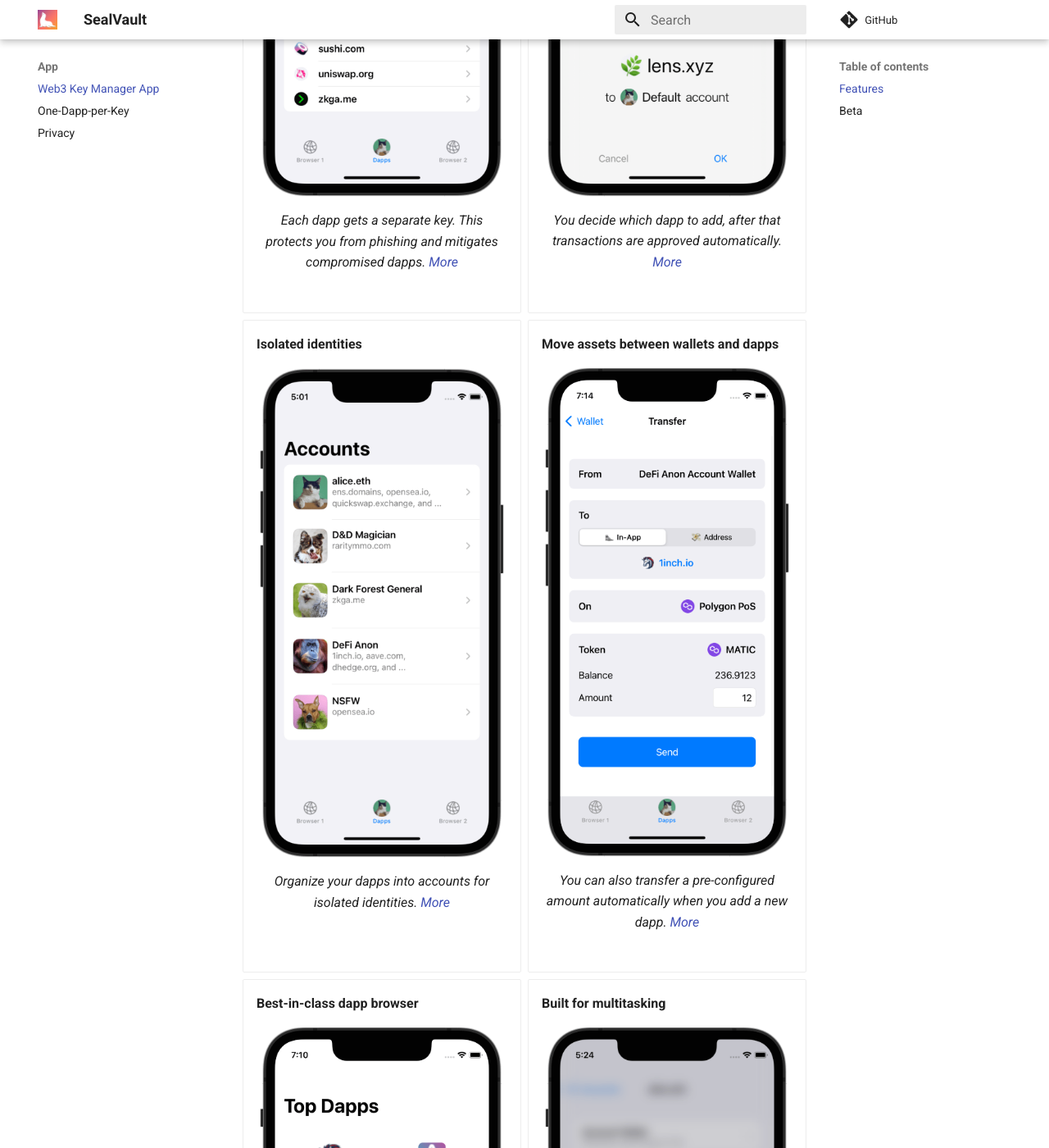
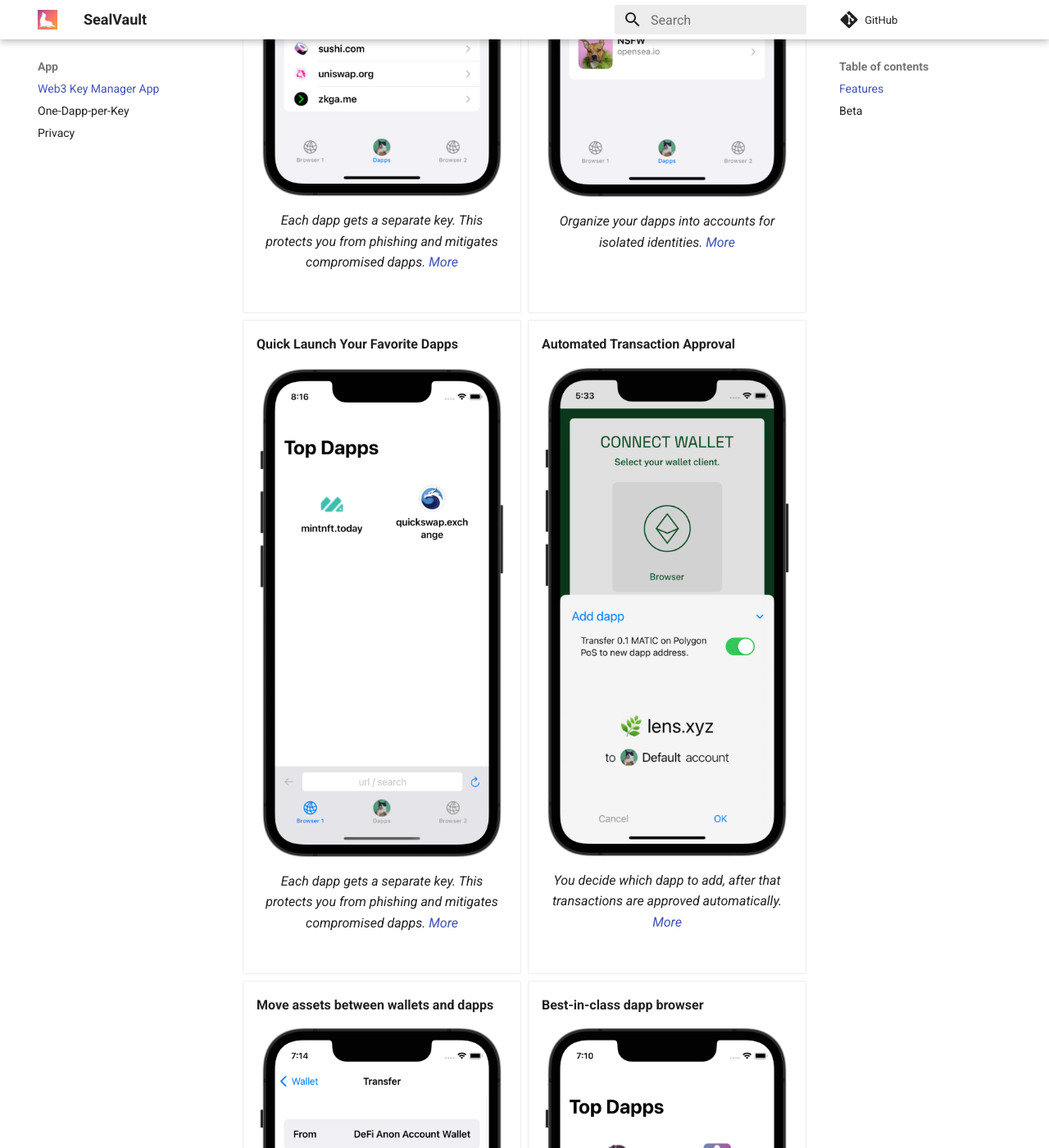
Before and after one commit to sealvault/sealvault, an MkDocs documentation site: the page built from website/src/index.md, in a window 1280 px wide and 1400 px high, scrolled down 1074 px. Shown: the whole window at 82% size. Built offline with MkDocs 1.6.1 and Material for MkDocs 9.7.7, drawn with Linux system fonts in a browser that asks for light colours; comment, search, counter and statistics services are not loaded; some of the changed text lies outside the part shown.

Commit message:
Improve landing page

```diff
--- a/website/src/index.md
+++ b/website/src/index.md
@@ -27,21 +27,32 @@ title: Web3 Key Manager App
     </figcaption>
     </figure>
 
--   __Automated transaction approval__
+-   __Multiple Identities__
+    <figure markdown>
+    ![iOS app account list view](./assets/images/screenshots/account-list.png){ loading=lazy }
+    <figcaption>
+    Organize your dapps into accounts for isolated identities.
+    [More](./privacy.md)</figcaption>
+    </figure>
+
+
+-   __Quick Launch Your Favorite Dapps__
+    <figure markdown>
+    ![iOS app account view](./assets/images/screenshots/landing-screen.png){ loading=lazy }
+    <figcaption>
+    Each dapp gets a separate key.
+    This protects you from phishing and mitigates compromised dapps.
+    [More](./one-dapp-per-key.md)
+    </figcaption>
+    </figure>
+
+-   __Automated Transaction Approval__
     <figure markdown>
     ![iOS app add dapp view](./assets/images/screenshots/add-dapp.png){ loading=lazy }
     <figcaption>
     You decide which dapp to add, after that transactions are approved
     automatically. [More](./one-dapp-per-key.md)
     </figcaption>
-    </figure>
-
--   __Isolated identities__
-    <figure markdown>
-    ![iOS app account list view](./assets/images/screenshots/account-list.png){ loading=lazy }
-    <figcaption>
-    Organize your dapps into accounts for isolated identities.
-    [More](./privacy.md)</figcaption>
     </figure>
 
 -   __Move assets between wallets and dapps__
```
Also changed, not shown: website/src/assets/images/screenshots/landing-screen.png (added).
